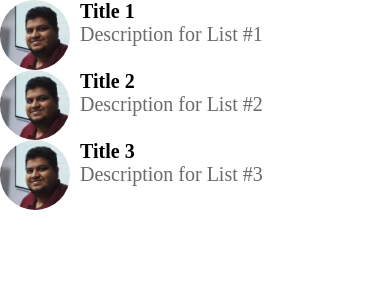
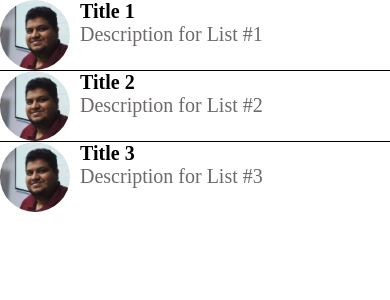
Before and after one commit to codewithz/done-with-it, a React Native app: screen / in a window 390 px wide. Shown: the top 300 px of the page. Built offline with nearby package versions, Linux system fonts and the light colour scheme.

Commit message:
ItemSeparatorComponent

```diff
--- a/app/screens/MessagesScreen.js
+++ b/app/screens/MessagesScreen.js
@@ -39,6 +39,8 @@ export  function MessagesScreen(props) {
                 image={item.image}
             />
         }
+        ItemSeparatorComponent={()=>
+        <View style={{width:'100%',height:1,backgroundColor:'#000'}} />}
      >
 
      </FlatList>
```
